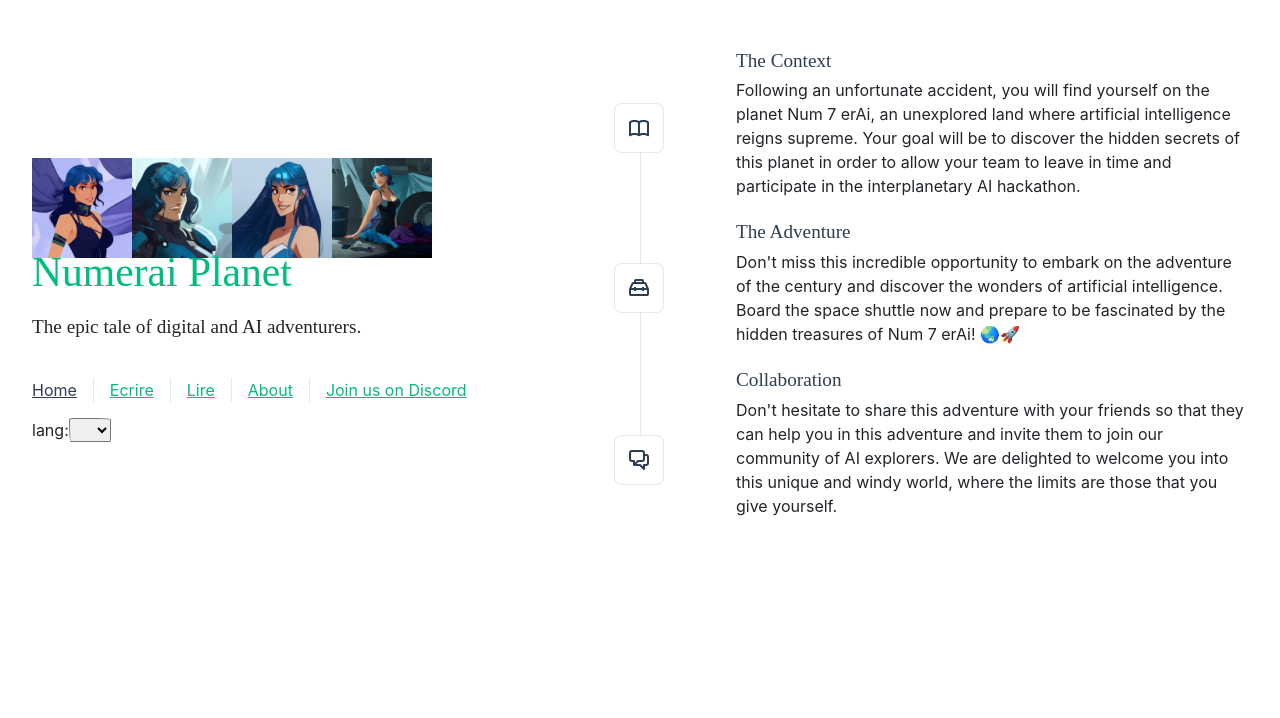
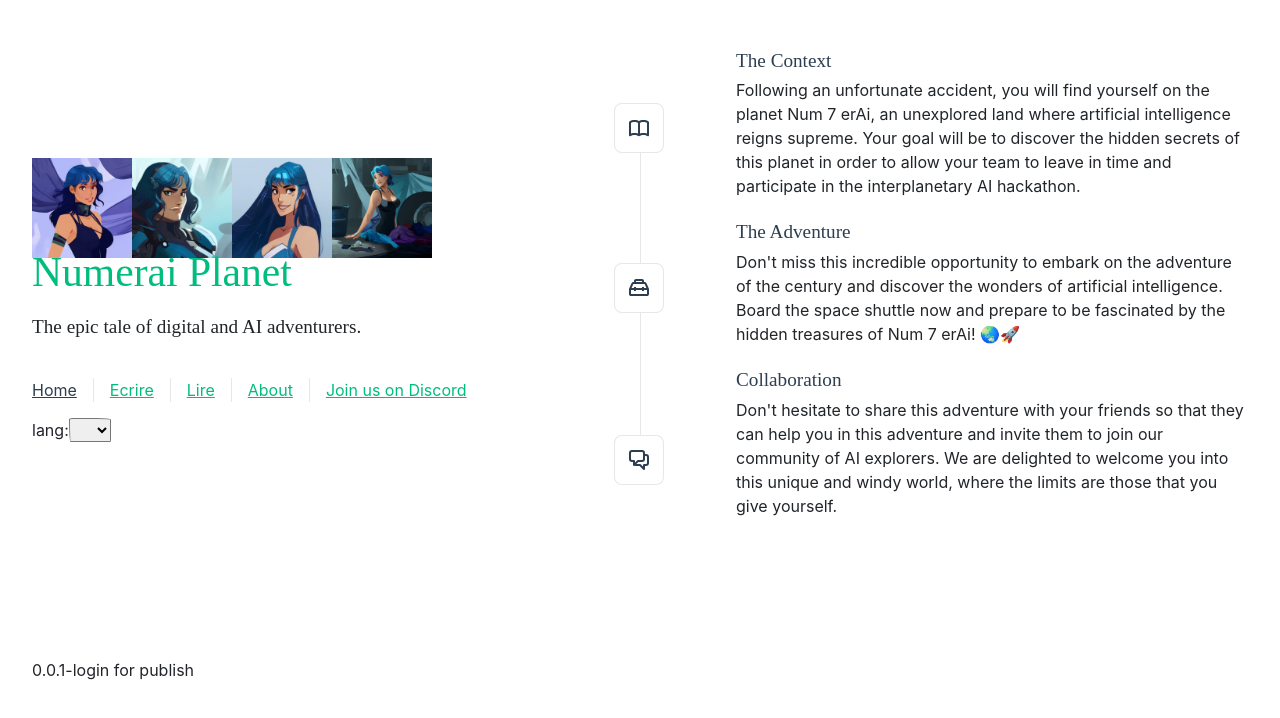
Before and after one commit to scenaristeur/numerai, a Vue app: page / in a window 1280 px wide. Shown: the top 718 px of the page. Built offline with nearby package versions, Linux system fonts and the light colour scheme; no server answers; a web font is replaced by a local one.

Commit message:
env in static

```diff
--- a/src/App.vue
+++ b/src/App.vue
@@ -33,9 +33,9 @@ import HistoryGalery from './views/HistoryGalery.vue';
 
       lang:
       <select v-model="$i18n.locale">
-          <option value="fr">🇲🇫</option>
-          <option value="en">🇬🇧</option>
-          <!-- <option>ja</option> -->
+        <option value="fr">🇲🇫</option>
+        <option value="en">🇬🇧</option>
+        <!-- <option>ja</option> -->
       </select>
       <br>
 
@@ -56,7 +56,9 @@ import HistoryGalery from './views/HistoryGalery.vue';
   <!-- <StoriesView />
   <MissionSelect /> -->
 
-  <footer></footer>
+  <footer>
+    0.0.1-login for publish
+  </footer>
 </template>
 
 <script>
@@ -154,6 +156,7 @@ nav a:first-of-type {
 }
 
 footer {
+  padding-top: 100px;
   height: 200px;
 }
 </style>
```
